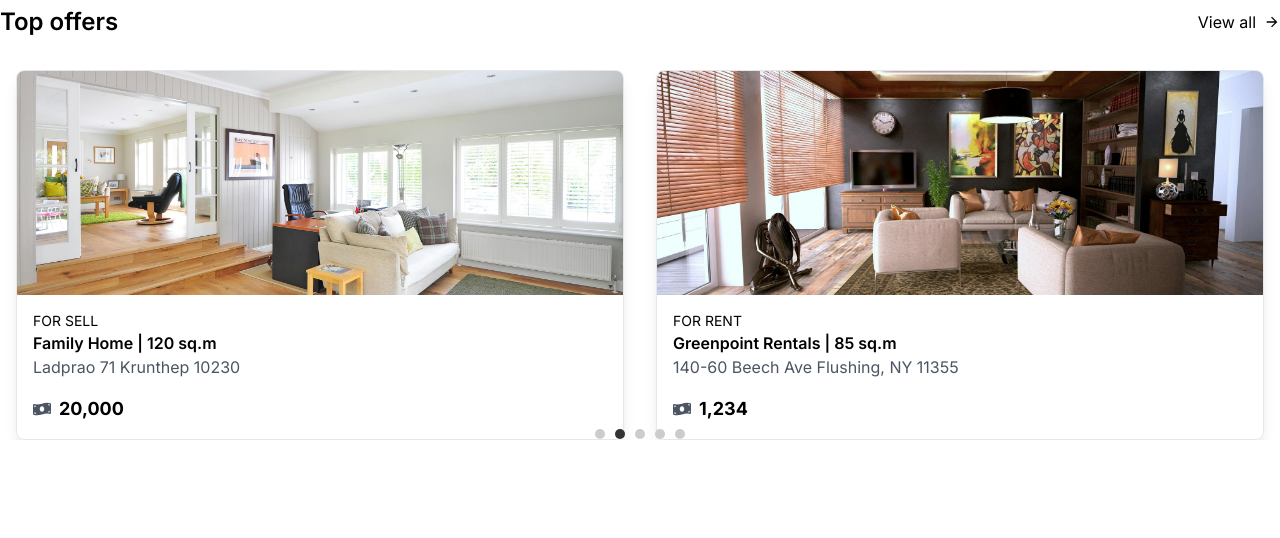
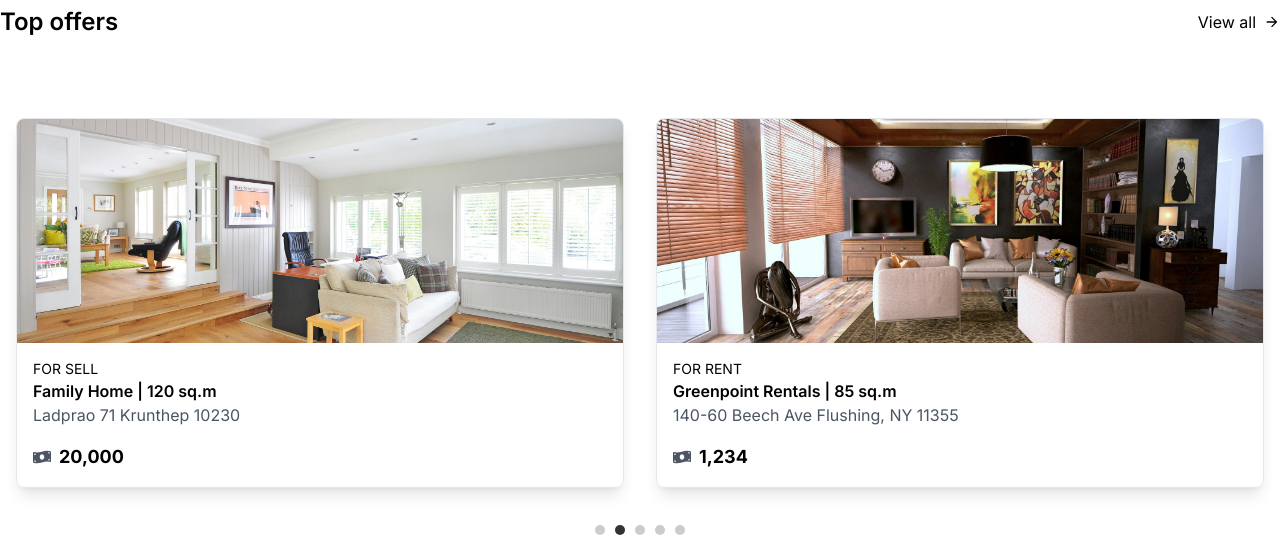
Before and after one commit to nata-non/Takehome, a Next.js app: page / in a window 1280 px wide. Shown: the part 1512-2050 px from the top of the page. Before the commit the page ends 2000 px from the top, so only its background shows below. Built offline with nearby package versions, Linux system fonts and the light colour scheme.

Commit message:
feat: add margin y

```diff
--- a/src/components/section4.tsx
+++ b/src/components/section4.tsx
@@ -130,7 +130,7 @@ export default function section4() {
         {data.map((item, index) => (
           <div
             key={index}
-            className="mx-4 border rounded-lg overflow-hidden flex flex-col group shadow-lg cursor-pointer" // Group class for hover state
+            className="mx-4 border rounded-lg my-12 overflow-hidden flex flex-col group shadow-lg cursor-pointer" // Group class for hover state
           >
             <div className="relative w-full h-56">
               <div className="absolute inset-0 bg-[#1f1b2d] opacity-0 group-hover:opacity-45 rounded-lg transition-opacity"></div>
```
